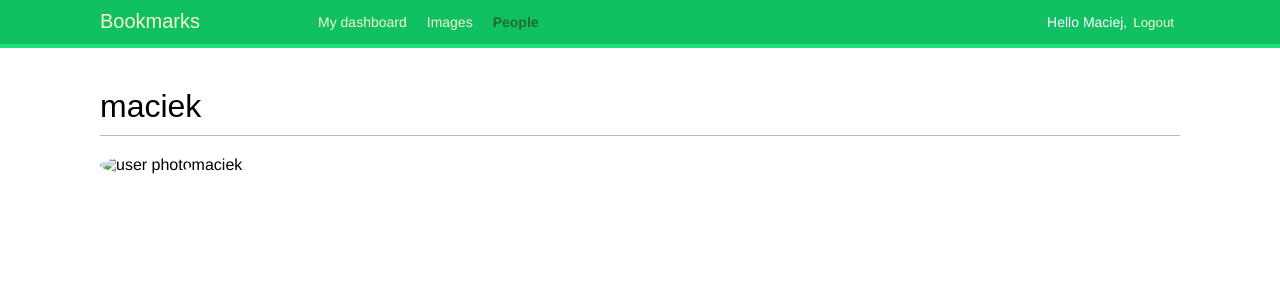
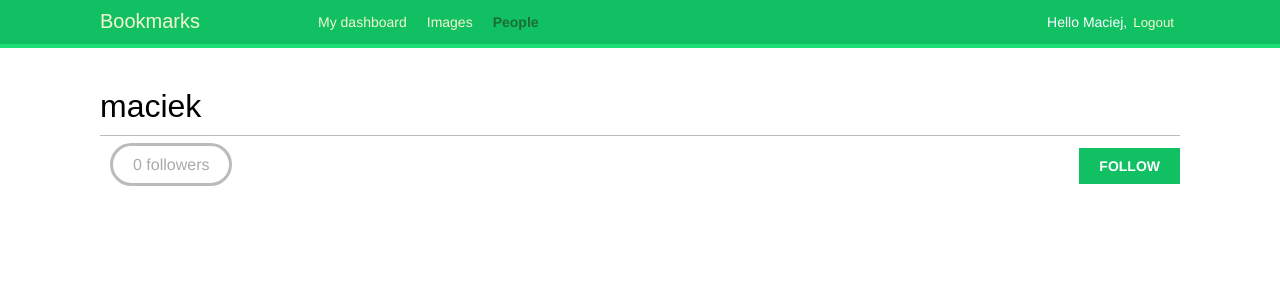
Before and after one commit to maciej3j/bookmarks, a Django app: a page that uses account/templates/account/user/detail.html in a window 1280 px wide. Shown: the top 308 px of the page. Run offline with Django 5.2, Linux system fonts and the light colour scheme; a user stored in the database is signed in; data comes from the database, SQL or seed files in the repository; some libraries are stand-ins or nearby versions; some web fonts are replaced.

Commit message:
added follow button and follow count

```diff
--- a/account/templates/account/user/detail.html
+++ b/account/templates/account/user/detail.html
@@ -5,11 +5,24 @@
 {% block title %}{{ user.get_full_name }}{% endblock title %}
 
 {% block content %}
-    <div class="container mt-3">
     <h1>{{ user.get_full_name }}</h1>
-    <div class="profile-photo">
-        <img src="{% thumbnail user.profile.photo 180x180 %}" alt="user photo" class="user-detail">
-        {{ user.get_full_name }}
+    <div class="profile-info">
+        <img src="{% thumbnail user.profile.photo 180x180 %}" class="user-detail">
     </div>
+    {% with total_followers=user.followers.count %}
+    <span class="count">
+        <span class="total">{{ total_followers }}</span>
+        follower{{ total_followers|pluralize }}
+    </span>
+    <a href="#" data-id="{{ user.id }}" data-action="{% if request.user in user.followers.all %}un{% endif %}follow" class="follow button">
+    {% if request.user not in user.followers.all %}
+    Follow
+    {% else %}
+    Unfollow
+    {% endif %}
+    </a>
+    <div id="image-list" class="image-container">
+        {% include "images/image/list_images.html" with images=user.images_created.all %}
     </div>
-{% endblock content %}
+{% endwith %}
+{% endblock %}
```
